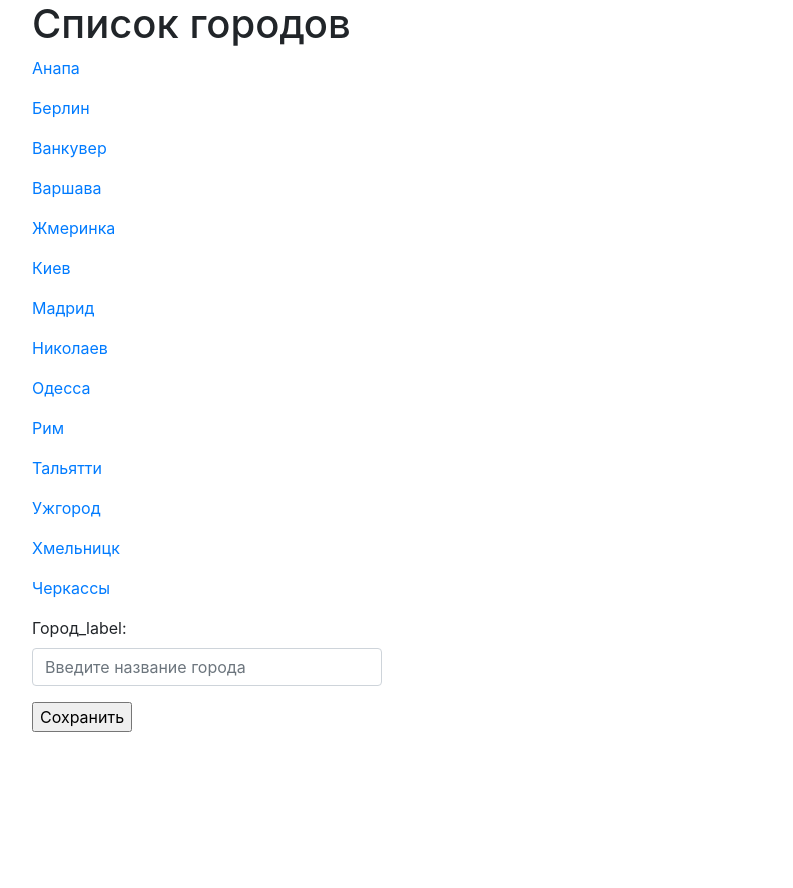
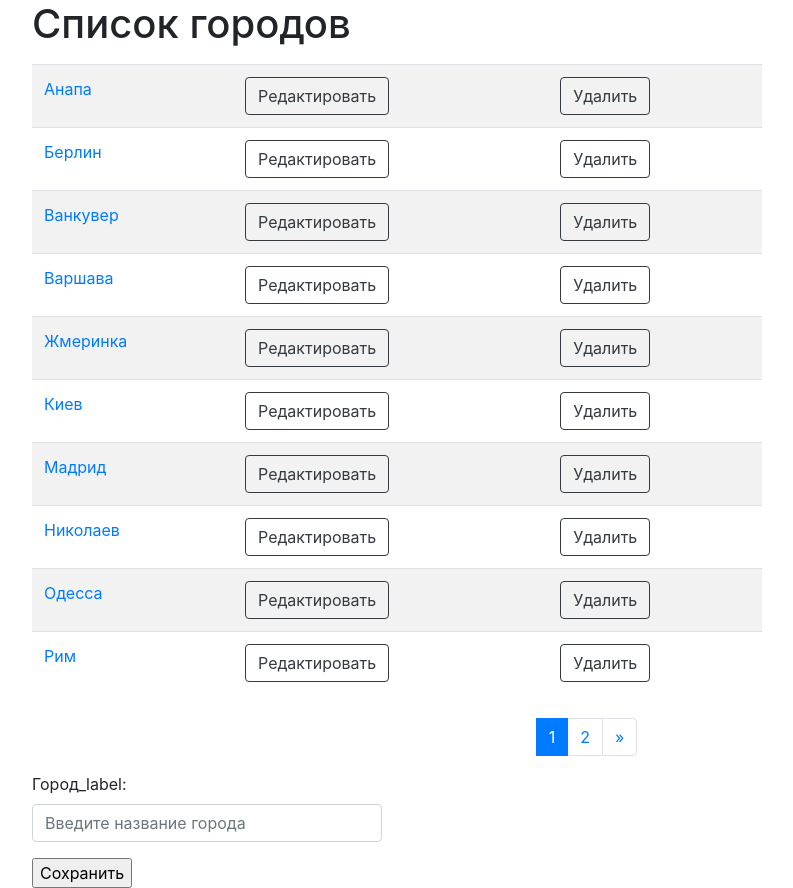
Before and after one commit to PancirDev/courseDjangoFR, a Django app: page /cities/ in a window 1280 px wide. Shown: the part 56-944 px from the top of the page, without its empty margins (53-846 px from the left). Before the commit the page ends 788 px from the top, so only its background shows below. Run offline with Django 3.2, Linux system fonts and the light colour scheme; data comes from the database, SQL or seed files in the repository; both versions use the stored data as it was after the commit.

Commit message:
L 35-38 Pagination

```diff
--- a/cities/templates/cities/home.html
+++ b/cities/templates/cities/home.html
@@ -3,14 +3,64 @@
 {% block content %}
 <h1>Список городов</h1>
 <div class="row">
-    <div class="col-md">
-        {% for object in objects_list %}
-        <p>
-            <a href="{% url 'cities:detail' pk=object.pk%}">{{object.name}}</a>
-        </p>
-        {% endfor %}
+    <div class="col-md-8 my-2 ">
+        <table class="table table-striped">
+            {% for object in page_obj %}
+            <tr>
+                <td><a href="{% url 'cities:detail' pk=object.pk%}">{{object.name}}</a></td>
+                <td><a href="{% url 'cities:update' pk=object.pk%}">
+                    <button type="submit" class="btn btn-outline-dark">Редактировать</button>
+                </a></td>
+                <td><a href="{% url 'cities:delete' pk=object.pk%}">
+                    <button type="submit" class="btn btn-outline-dark">Удалить</button>
+                </a></td>
+            </tr>
+            {% endfor %}
+        </table>
     </div>
 </div>
+<nav aria-label="Page navigation example">
+    <ul class="pagination justify-content-center">
+        <li class="page-item">
+            {% if page_obj.has_previous %}
+            <a class="page-link" href="?page={{ page_obj.previous_page_number }}" aria-label="Previous">
+                <span aria-hidden="true">&laquo;</span>
+            </a>
+            {% endif %}
+        </li>
+        {% for page in page_obj.paginator.page_range %}
+        <li class="page-item {% if page == page_obj.number %}active{% endif %}"><a class="page-link " href="?page={{ page }}">{{ page }}</a></li>
+        {% endfor %}
+        <li class="page-item">
+            {% if page_obj.has_next %}
+            <a class="page-link" href="?page={{ page_obj.next_page_number }}" aria-label="Next">
+                <span aria-hidden="true">&raquo;</span>
+            </a>
+            {% endif %}
+        </li>
+    </ul>
+</nav>
+
+<!--
+<div class="pagination">
+    <span class="step-links">
+        {% if page_obj.has_previous %}
+            <a href="?page=1">&laquo; first</a>
+            <a href="?page={{ page_obj.previous_page_number }}">previous</a>
+        {% endif %}
+
+        <span class="current">
+            Page {{ page_obj.number }} of {{ page_obj.paginator.num_pages }}.
+        </span>
+
+        {% if page_obj.has_next %}
+            <a href="?page={{ page_obj.next_page_number }}">next</a>
+            <a href="?page={{ page_obj.paginator.num_pages }}">last &raquo;</a>
+        {% endif %}
+    </span>
+</div>
+-->
+
 <div class="row">
     <dev class="col-md-4">
         <form action="" method="post"> {% csrf_token %}
--- a/cities/urls.py
+++ b/cities/urls.py
@@ -3,7 +3,8 @@ from django.urls import path
 from cities.views import *
 
 urlpatterns = [
-    path('', home, name='home'),
+    # path('', home, name='home'),
+    path('', CityListView.as_view(), name='home'),
     path('detail/<int:pk>/', CityDetailView.as_view(), name='detail'),
     path('add/', CityCreateView.as_view(), name='create'),
     path('update/<int:pk>/', CityUpdateView.as_view(), name='update'),
--- a/cities/views.py
+++ b/cities/views.py
@@ -1,13 +1,13 @@
 from django.shortcuts import render, get_object_or_404
 from django.urls import reverse_lazy
-from django.views.generic import DetailView, CreateView, UpdateView, DeleteView
+from django.views.generic import DetailView, CreateView, UpdateView, DeleteView, ListView
 
 # from cities.forms import HtmlForm, CityForm
 from cities.forms import CityForm
 from cities.models import City
 
 __all__ = (
-    'home', 'CityDetailView', 'CityCreateView', 'CityUpdateView', 'CityDeleteView',
+    'home', 'CityDetailView', 'CityCreateView', 'CityUpdateView', 'CityDeleteView', 'CityListView',
 )
 
 
@@ -53,3 +53,15 @@ class CityDeleteView(DeleteView):
     model = City
     template_name = 'cities/delete.html'
     success_url = reverse_lazy('cities:home')
+
+
+class CityListView(ListView):
+    model = City
+    paginate_by = 10
+    template_name = 'cities/home.html'
+
+    def get_context_data(self, **kwargs):
+        context = super().get_context_data(**kwargs)
+        form = CityForm()
+        context['form'] = form
+        return context
```
Also changed, not shown: db.sqlite3.
